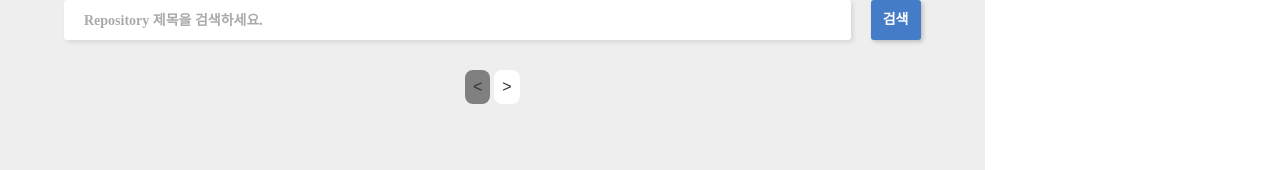
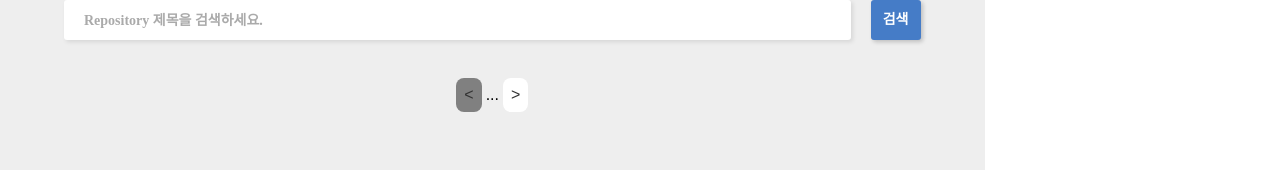
Before and after one commit to wanted-Team4/wanted-codestates-project-4-1-2, a React (Create React App) app: page / in a window 1280 px wide. Shown: the part 198-368 px from the top of the page. Built offline with nearby package versions, Linux system fonts and the light colour scheme.

Commit message:
:sparkles: Feat 페이지네이션 기능추가

```diff
--- a/src/components/Pagination.js
+++ b/src/components/Pagination.js
@@ -1,3 +1,4 @@
+import { useState } from "react";
 import styled from "styled-components";
 
 const Nav = styled.nav`
@@ -40,6 +41,11 @@ const Button = styled.button`
 
 const Pagination = ({ total, limit, page, setPage }) => {
   const numPages = Math.ceil(total / limit);
+  const [number, setNumber] = useState(1);
+  const add = () => {
+    setNumber(number + 1);
+  };
+
   return (
     <>
       <Nav>
@@ -48,16 +54,22 @@ const Pagination = ({ total, limit, page, setPage }) => {
         </Button>
         {Array(numPages)
           .fill()
-          .map((v, i) => (
+          .slice(0, 5)
+          .map((x, i) => (
             <Button
               key={i + 1}
+              aria-current={page === i + 1 ? "page" : null}
               onClick={() => setPage(i + 1)}
-              aria-current={page === i + 1 ? "page" : null}
             >
-              {i + 1}
+              {i + number}
             </Button>
           ))}
-        <Button onClick={() => setPage(page + 1)} disabled={page === numPages}>
+        <p>...</p>
+        <Button
+          disabled={page === numPages}
+          aria-disabled={numPages + 1 === numPages}
+          onClick={() => add(number + 1)}
+        >
           &gt;
         </Button>
       </Nav>
--- a/src/components/Search.js
+++ b/src/components/Search.js
@@ -23,8 +23,11 @@ const Search = () => {
   const [likedData, setLikedData] = useRecoilState(likedRepoState);
   const [isLoaded, setIsLoaded] = useState(null);
 
+  // 페이지별 담는 글 갯수
   const [limit, setLimit] = useState(5);
   const [page, setPage] = useState(1);
+
+  // 총 몇개의 페이지가 필요한지 계산
   const offset = (page - 1) * limit;
 
   useEffect(() => {
@@ -41,7 +44,6 @@ const Search = () => {
         (repoName) =>
           repoName.name === repo.name && repoName.login === repo.login
       );
-
       if (exist) {
         alert("이미 등록한 Repository입니다.");
       } else {
@@ -81,12 +83,7 @@ const Search = () => {
         ) : (
           <Loader />
         ))}
-      <Pagination
-        total={searchData.length}
-        limit={limit}
-        page={page}
-        setPage={setPage}
-      />
+      <Pagination total={searchData.length} limit={limit} page={page} />
     </Container>
   );
 };
```
